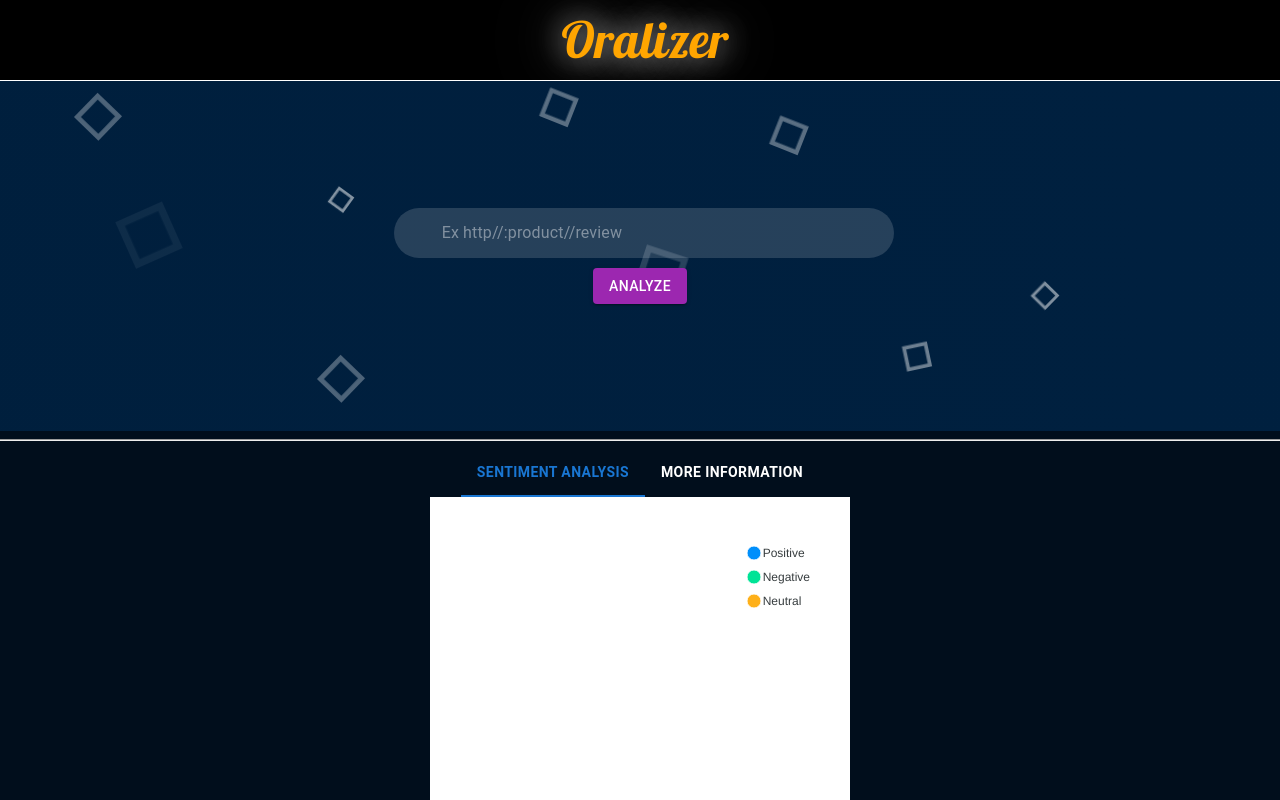
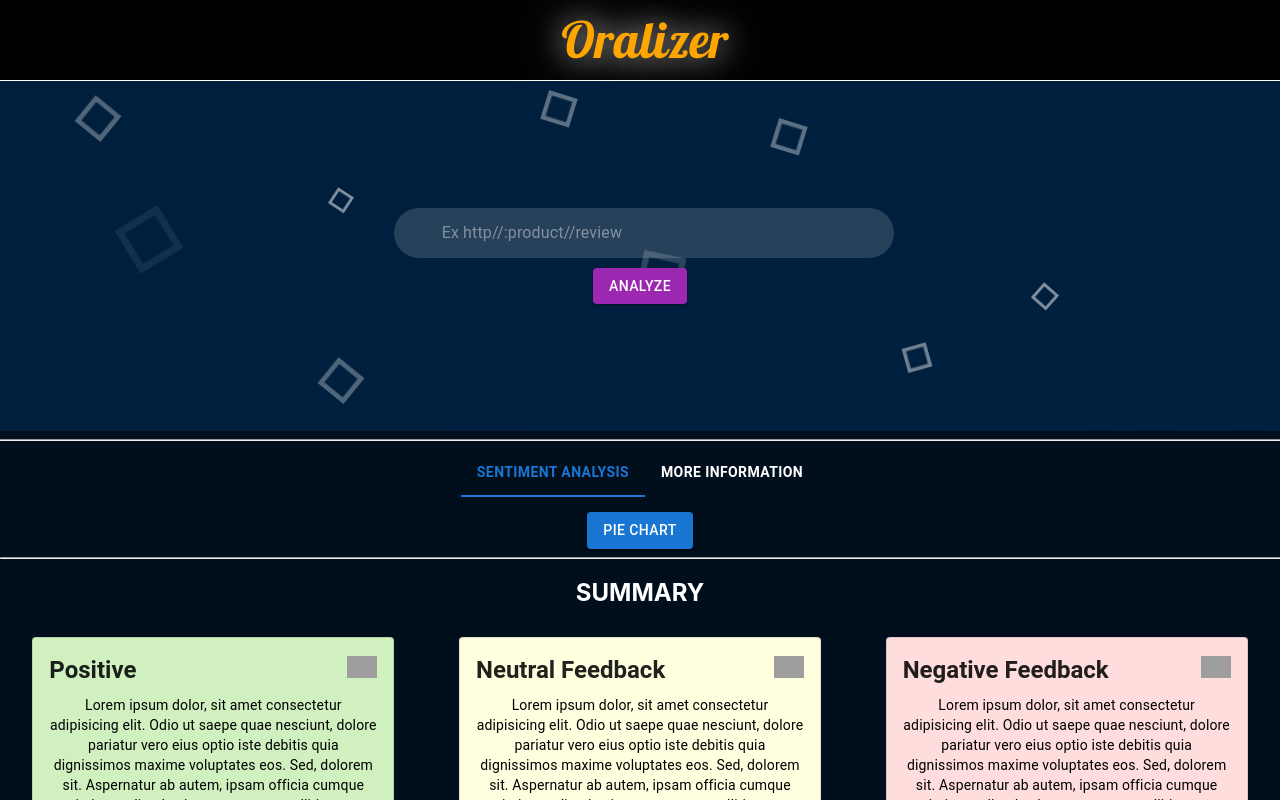
Before and after one commit to ameybagwe12/Crescendo24-Hack14, a React (Create React App) app: page / in a window 1280 px wide. Shown: the top 800 px of the page. Built offline with nearby package versions, Linux system fonts and the light colour scheme; grey boxes are pictures that could not be loaded; a web font is replaced by a local one.

Commit message:
pie button

```diff
--- a/src/components/sentiment.jsx
+++ b/src/components/sentiment.jsx
@@ -2,6 +2,7 @@
 import ApexBarChart from "../models/bar-chart";
 import axios from "axios";
 import ApexPieChart from "../models/pie-chart";
+import Button from "@mui/material/Button";
 
 export default function SentimentAnalysis({ data }) {
   console.log("====================================");
@@ -25,7 +26,7 @@
 
   return (
     <>
-      {data && getPieData() && (
+      {data && (
         <>
           <div style={{ backgroundColor: "white", padding: 20 }}>
             <ApexBarChart data={data} />
@@ -33,9 +34,19 @@
           <br />
         </>
       )}
-      <div style={{ backgroundColor: "white", padding: 20 }}>
-        <ApexPieChart pieData={pieData} />
-      </div>
+      <Button
+        style={{ marginTop: 15 }}
+        onClick={getPieData}
+        variant="contained"
+      >
+        Pie Chart
+      </Button>
+
+      {pieData && (
+        <div style={{ backgroundColor: "white", padding: 20 }}>
+          <ApexPieChart pieData={pieData} />
+        </div>
+      )}
     </>
   );
 }
```
